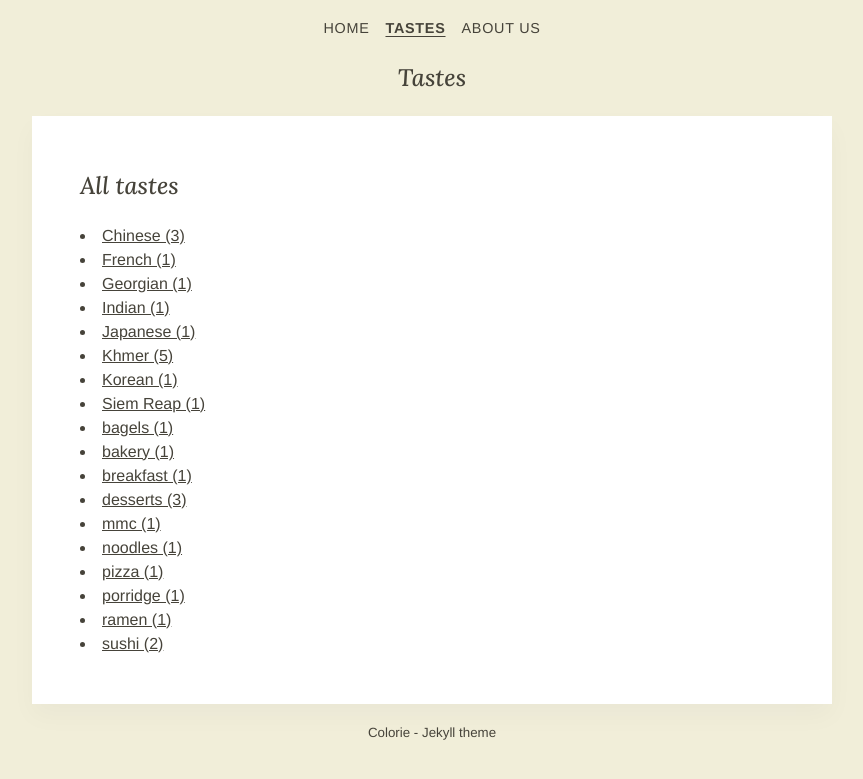
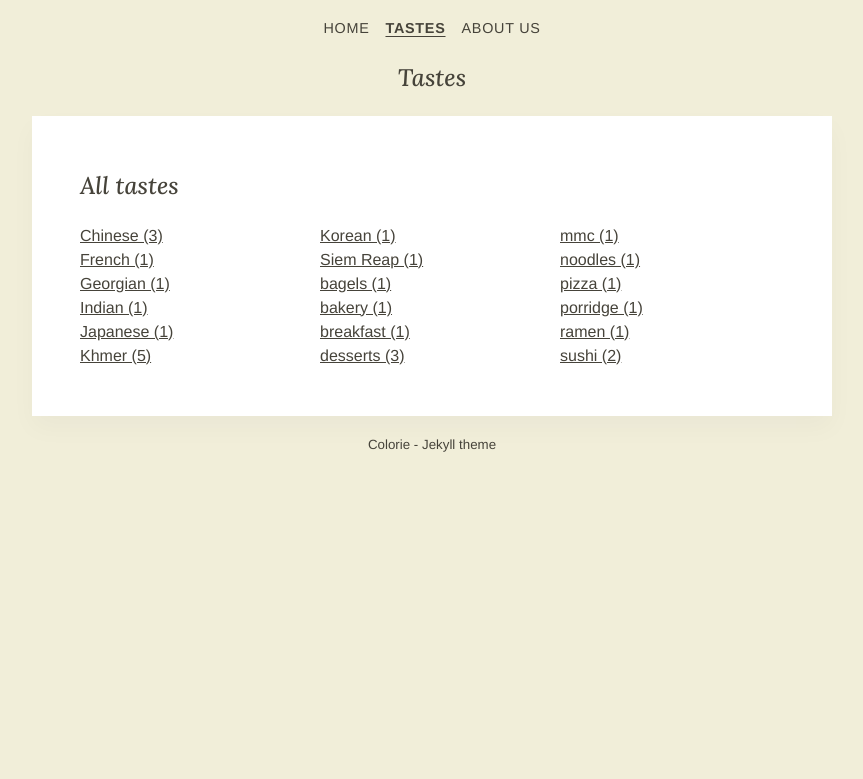
Before and after one commit to yong-lim/eateries, a Jekyll site: the page built from _pages/tags.md, in a window 1280 px wide. Shown: the top 779 px of the page, without its empty margins (208-1071 px from the left). Built offline with Jekyll 4.4.1, drawn with Linux system fonts in a browser that asks for light colours; some web fonts are replaced.

Commit message:
Make the tag list into multi-columns

```diff
--- a/_layouts/tags.html
+++ b/_layouts/tags.html
@@ -5,7 +5,7 @@ layout: default
 <article role="article" class="post">
    <h2>All tastes</h2>
    {% assign tags = site.tags | sort %}
-   <ul>
+   <ul style="column-count: 3; list-style: none;">
       {% for tag in tags %}
       <li>
          <a href="/tag/{{ tag[0] }}/">{{ tag[0] | replace:'-', ' ' }} ({{ tag | last | size }})</a>
```
